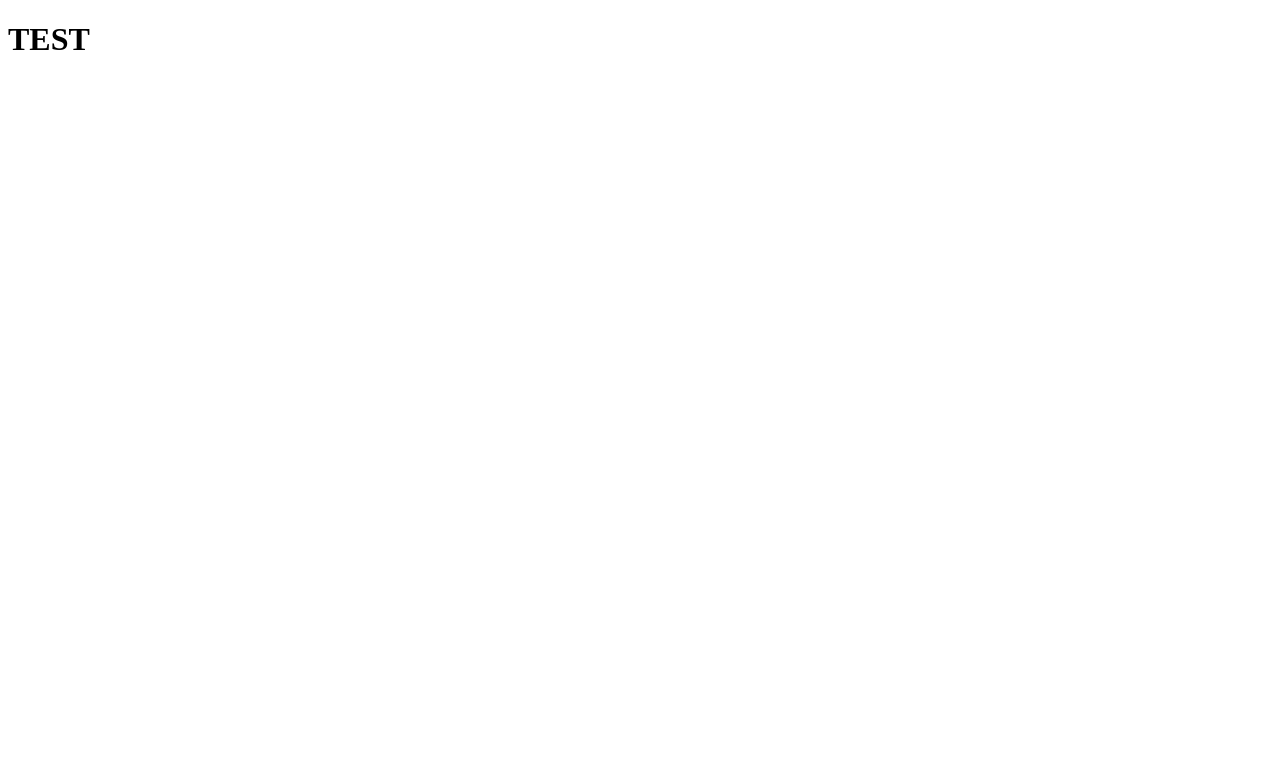
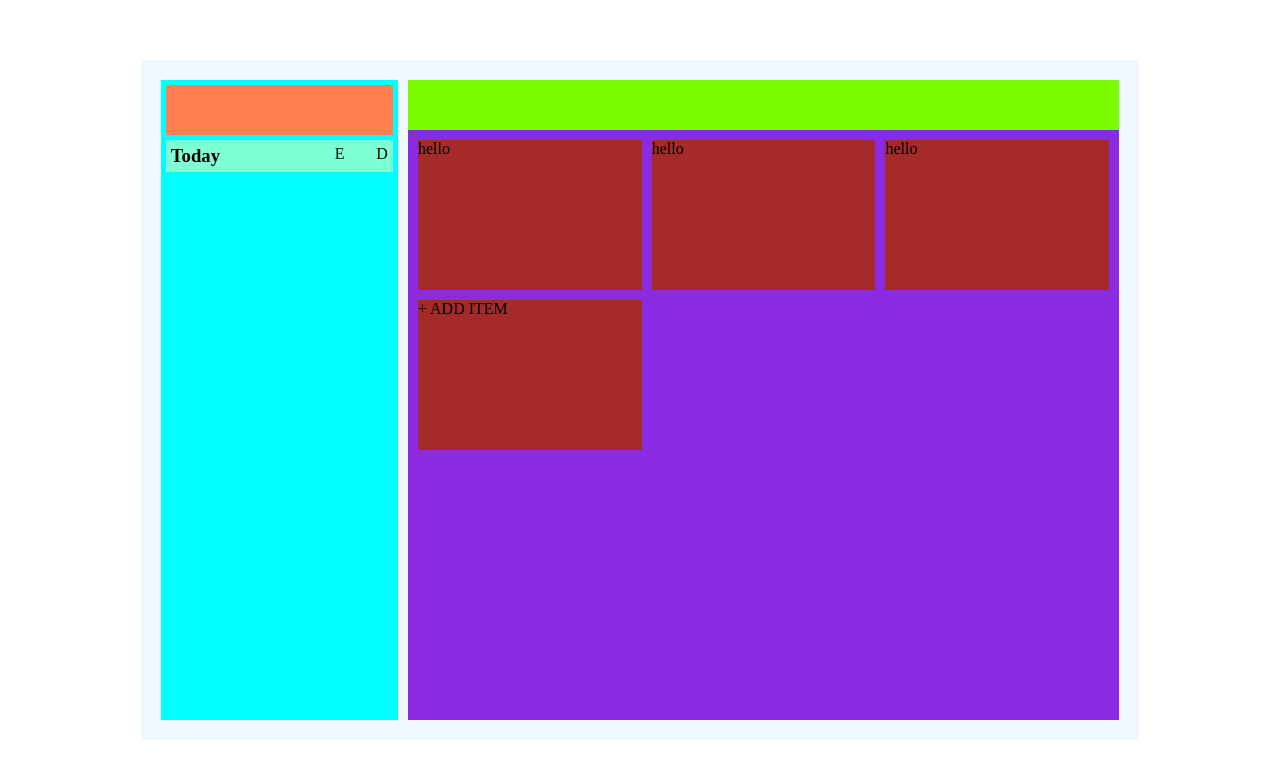
Before and after one commit to jmcgallia/todo-list, a website built with webpack: page dist/index.html in a window 1280 px wide. Built offline with Linux system fonts and the light colour scheme; files that its build step writes are made by us from their sources.

Commit message:
Start basic HTML and CSS layout for app.

```diff
--- a/package.json
+++ b/package.json
@@ -5,11 +5,14 @@
   "main": "index.js",
   "scripts": {
     "test": "echo \"Error: no test specified\" && exit 1",
+    "watch": "webpack --watch",
     "build": "webpack"
   },
   "author": "Jordan",
   "license": "ISC",
   "devDependencies": {
+    "css-loader": "^6.7.1",
+    "style-loader": "^3.3.1",
     "webpack": "^5.70.0",
     "webpack-cli": "^4.9.2"
   }
--- a/src/main.js
+++ b/src/main.js
@@ -1 +1,3 @@
+import './style.css';
+
 console.log("Hello!");
--- /dev/null
+++ b/src/style.css
@@ -0,0 +1,82 @@
+h3 {
+    padding: 0px;
+    margin: 0px;
+}
+
+body {
+    width: 100vw;
+    padding: 7.5vh 0;
+    margin: 0;
+
+    display: grid;
+    align-items: center;
+    justify-items: center;
+}
+
+.app {
+    background-color: aliceblue;
+    min-height: 85vh;
+    width: 78vw;
+    min-width: 600px;
+    padding: 20px;
+    box-sizing: border-box;
+
+    display: grid;
+    grid-template-columns: minmax(200px,1fr) 3fr;
+    gap: 10px;
+}
+
+.lists-box {
+    background-color: aqua;
+    padding: 5px;
+
+    display: grid;
+    gap: 5px;
+    grid-template-rows: 50px auto;
+}
+
+.lists-box-header {
+    background-color: coral;
+}
+
+.lists-box-header-button {
+    justify-self: flex-end;
+}
+
+.list-item {
+    background-color: aquamarine;
+    padding: 5px;
+
+    display: grid;
+    grid-template-columns: 3fr 1fr 1fr;
+    align-content: flex-start;
+}
+
+
+
+
+
+
+.items-box {
+    display: grid;
+    grid-template-rows: 50px auto;
+}
+
+.items-box-header {
+    background-color: lawngreen;
+}
+
+.items-box-area {
+    background-color: blueviolet;
+    padding: 10px;
+
+    display: grid;
+    gap: 10px;
+    grid-template-columns: repeat(auto-fit, minmax(200px, 1fr));
+    align-content: flex-start;
+}
+
+.item-box {
+    background-color: brown;
+    height: 150px;
+}
--- a/webpack.config.js
+++ b/webpack.config.js
@@ -8,4 +8,12 @@
     filename: '[name].bundle.js',
     path: path.resolve(__dirname, 'dist'),
   },
+  module: {
+    rules: [
+      {
+        test: /\.css$/i,
+        use: ["style-loader", "css-loader"],
+      },
+    ],
+  }
 };
```
Also changed, not shown: dist/index.bundle.js, dist/index.html, 1 other file.
